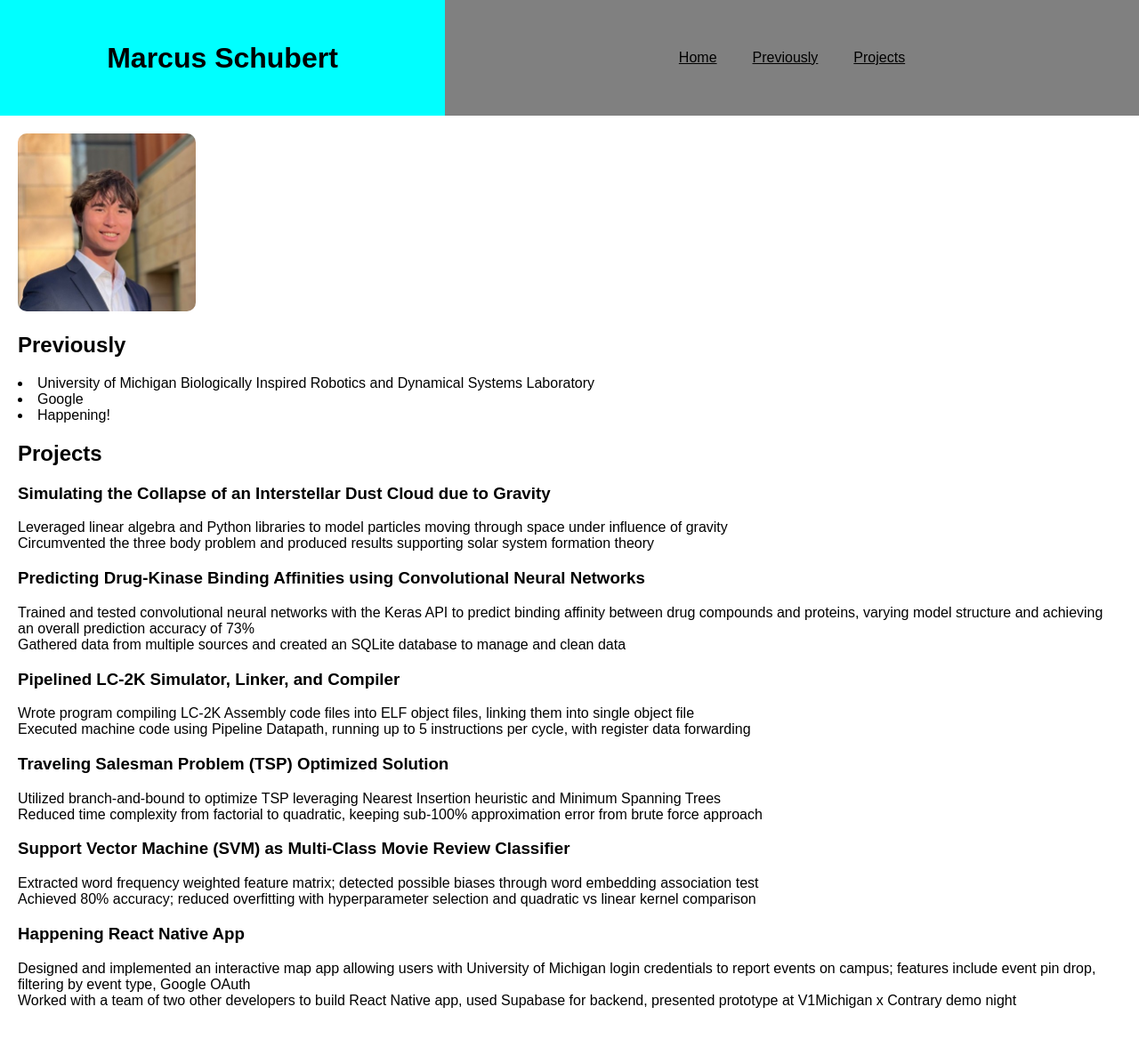
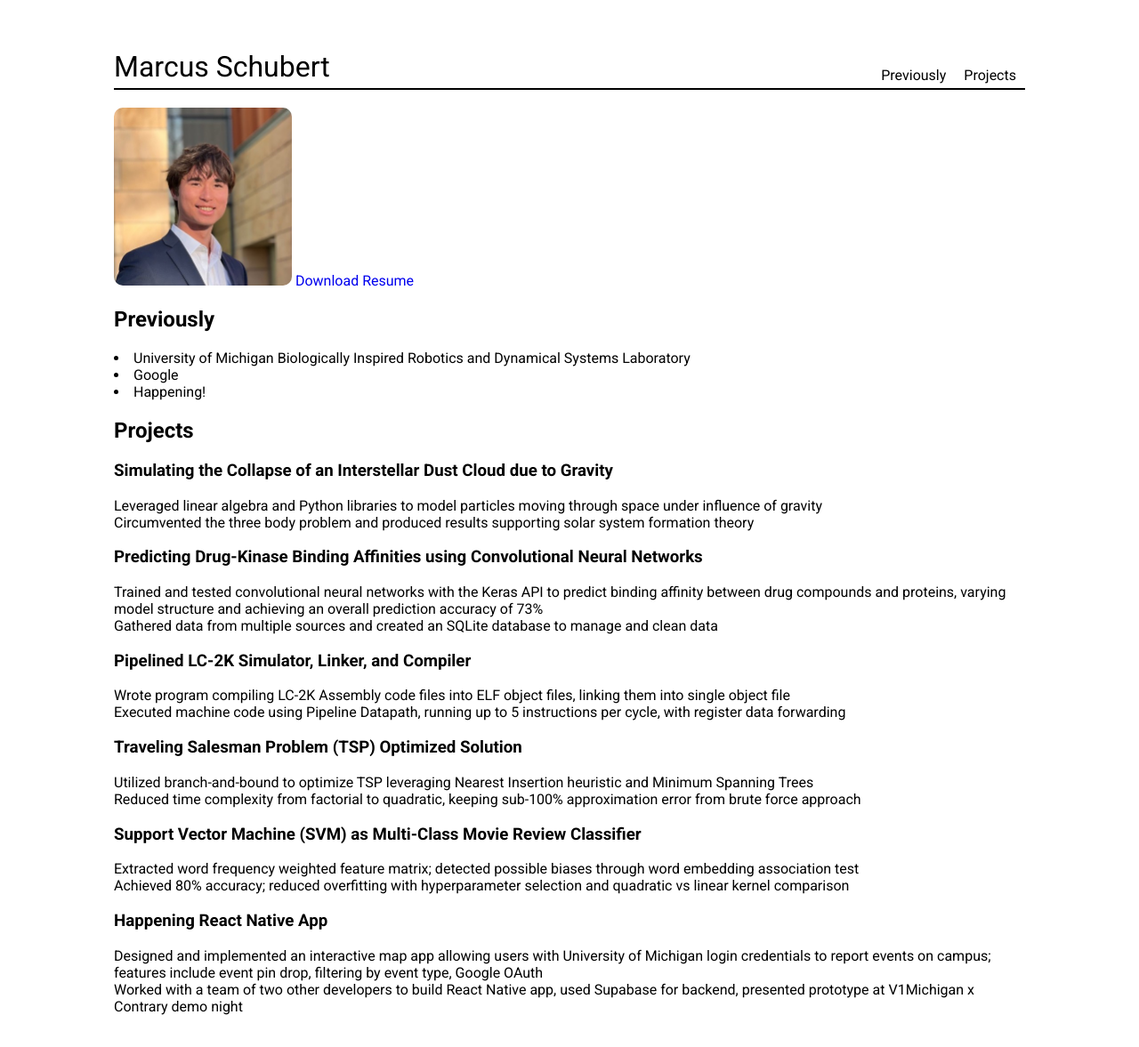
Before and after one commit to mschubs/mschubs.github.io, a Jekyll site: the page built from index.html, in a window 1280 px wide. Shown: the whole page at 89% size. Built offline with Jekyll 4.4.1, drawn with Linux system fonts in a browser that asks for light colours.

Commit message:
added a bit of fine tuning

```diff
--- a/_data/navigation.yml
+++ b/_data/navigation.yml
@@ -1,5 +1,3 @@
-- name: Home
-  link: "#home"
 - name: Previously
   link: "#previously"
 - name: Projects
--- a/_layouts/default.html
+++ b/_layouts/default.html
@@ -4,12 +4,13 @@
     <meta charset="utf-8">
     <title>{{ page.title }}</title>
     <link rel="stylesheet" href="/assets/css/styles.css">
+    <link rel="stylesheet" href="https://fonts.googleapis.com/css?family=Roboto:400,400i,700,700i&display=swap">
     {% feed_meta %}
     {% seo %}
   </head>
   <body>
     <div class="header">
-      <div class="name"><h1>Marcus Schubert</h1></div>
+      <a href="" class="name">Marcus Schubert</a>
       {% include navigation.html %}
     </div>
     {{ content }}
--- a/_sass/main.scss
+++ b/_sass/main.scss
@@ -2,30 +2,44 @@
     color: green;
 }
 
+a {
+    text-decoration: none;
+}
+
 .header {
     display: flex;
+    border-bottom: 2px solid black;
+    padding-top: 5%;
 
     .name {
-        background-color: aqua;
         display: flex;
         width: 40%;
-        justify-content: center;
-        align-items: center;
+        justify-content: baseline;
+        align-items: end;
+        font-size: xx-large;
+        color: black;
+        padding-bottom: 5px;
+        padding-top: 5px;
     }
 
     nav {
         display: flex;
-        background-color: gray;
-        padding: 15px;
         width: 60%;
-        height: 100px;
-        justify-content: center;
-        align-items: center;
+        justify-content: end;
+        align-items: end;
     }
 
     .link {
-        padding: 20px;
+        padding-left: 10px;
+        padding-right: 10px;
+        padding-top: 5px;
+        padding-bottom: 5px;
         color: black;
+        border-radius: 2px;
+    }
+
+    .link:hover {
+        background-color: lightgray;
     }
 }
 
@@ -34,14 +48,16 @@
 }
 
 body {
-    font-family: Arial, sans-serif;
+    font-family: 'Roboto', sans-serif;
     margin: 0;
-    padding: 0;
+    padding-left: 10%;
+    padding-right: 10%;
 }
 
 main {
     flex: 1;
-    padding: 20px;
+    padding-top: 20px;
+    padding-bottom: 20px;
 }
 
 img {
--- a/index.html
+++ b/index.html
@@ -4,6 +4,7 @@ title: Home
 <main>
     <section id="home">
         <img src="/assets/images/marcus_professional.jpeg">
+        <a href="/assets/files/marcus_resume.pdf" download="marcusschubert_resume.pdf">Download Resume</a>
     </section>
     <section id="previously">
         <h2>Previously</h2>
```
Also changed, not shown: 1 other file.
